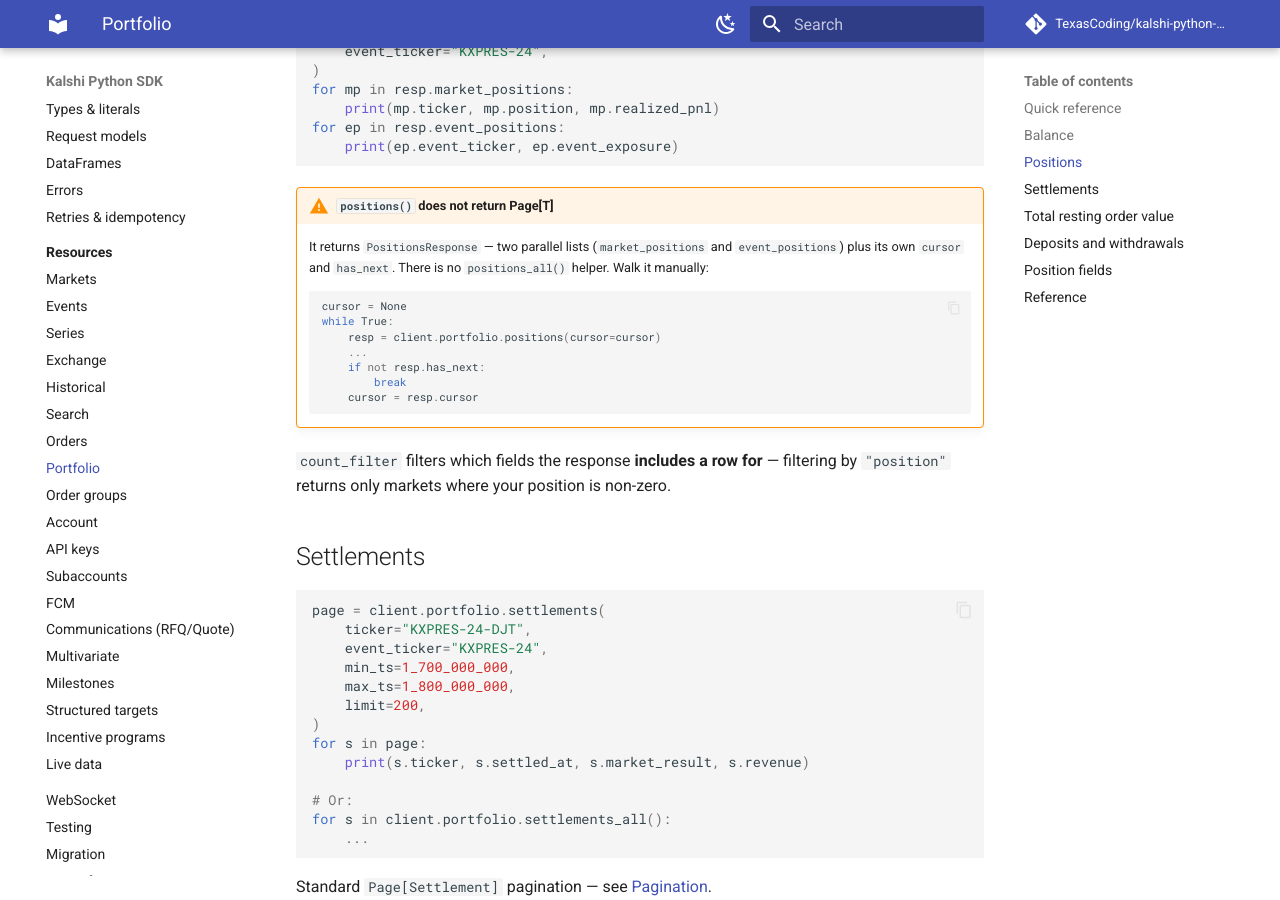
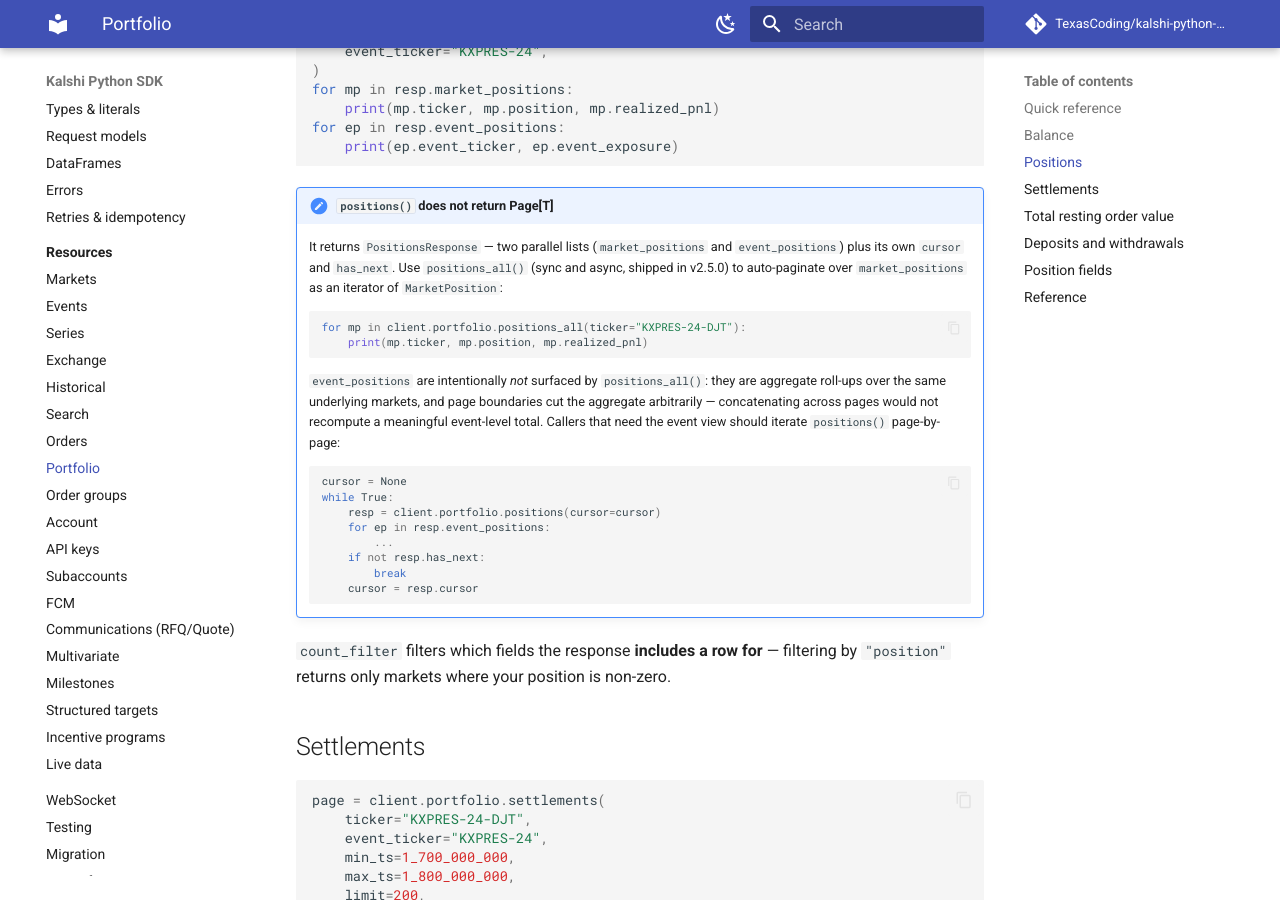
Before and after one commit to TexasCoding/kalshi-python-sdk, an MkDocs documentation site: the page built from docs/resources/portfolio.md, in a window 1280 px wide and 900 px high, scrolled down 1580 px. Built offline with MkDocs 1.6.1 and Material for MkDocs 9.7.7, drawn with Linux system fonts in a browser that asks for light colours; comment, search, counter and statistics services are not loaded.

Commit message:
docs: fix resource-doc drift (#318, #319, #320, #336) (#358)
* docs: fix resource-doc drift (live-data, portfolio, structured-targets) + LiveDataResource docstring

Three resource reference pages had drifted from their implementations,
and the LiveDataResource.get_typed docstring did not explain that the
_typed suffix refers to the legacy URL form rather than to Python
typing — readers scanning autocomplete were likely to pick get_typed
over get for the wrong reason.

docs/resources/live-data.md: corrected three quick-reference endpoint
paths to include the /milestone segment and the /batch suffix, and
fixed the batch() snippet to iterate the returned list[LiveData]
directly (the prior .live_data attribute access raised AttributeError
on first use).

docs/resources/portfolio.md: removed the stale warning claiming
positions_all() does not exist — it shipped in v2.4 (#269) on both
sync and async resources. The page now shows the iterator usage and
lifts the event_positions caveat from the method docstring, keeping
the manual cursor loop as the documented fallback for callers that
need the event view.

docs/resources/structured-targets.md: rewrote the 404 paragraph to
match reality — the resource calls plain _get() and 404 propagates
as KalshiNotFoundError; the StructuredTarget | None return reflects
the spec-optional envelope field (200 with structured_target=null),
not a 404 coalesce. The snippet now uses try/except with the rare
soft-not-found branch.

kalshi/resources/live_data.py: expanded the get_typed docstring on
both sync and async classes to state up front that get_typed and get
return the same LiveData with the same annotations, and that the
only difference is the URL form. No rename — that would be breaking.

Closes #318, #319, #320, #336

* polish(docs): correct positions_all version reference v2.4 → v2.5

---------

Co-authored-by: Jeffrey West <jeffrey@texascoding.com>

````diff
--- a/docs/resources/portfolio.md
+++ b/docs/resources/portfolio.md
@@ -64,16 +64,29 @@
     print(ep.event_ticker, ep.event_exposure)
 ```
 
-!!! warning "`positions()` does not return Page[T]"
+!!! note "`positions()` does not return Page[T]"
     It returns `PositionsResponse` — two parallel lists (`market_positions`
-    and `event_positions`) plus its own `cursor` and `has_next`. There is no
-    `positions_all()` helper. Walk it manually:
+    and `event_positions`) plus its own `cursor` and `has_next`. Use
+    `positions_all()` (sync and async, shipped in v2.5.0) to auto-paginate
+    over `market_positions` as an iterator of `MarketPosition`:
+
+    ```python
+    for mp in client.portfolio.positions_all(ticker="KXPRES-24-DJT"):
+        print(mp.ticker, mp.position, mp.realized_pnl)
+    ```
+
+    `event_positions` are intentionally *not* surfaced by `positions_all()`:
+    they are aggregate roll-ups over the same underlying markets, and page
+    boundaries cut the aggregate arbitrarily — concatenating across pages
+    would not recompute a meaningful event-level total. Callers that need
+    the event view should iterate `positions()` page-by-page:
 
     ```python
     cursor = None
     while True:
         resp = client.portfolio.positions(cursor=cursor)
-        ...
+        for ep in resp.event_positions:
+            ...
         if not resp.has_next:
             break
         cursor = resp.cursor
````
Also changed, not shown: docs/resources/live-data.md (+5 -5 lines), docs/resources/structured-targets.md (+13 -5 lines), 1 other file.
